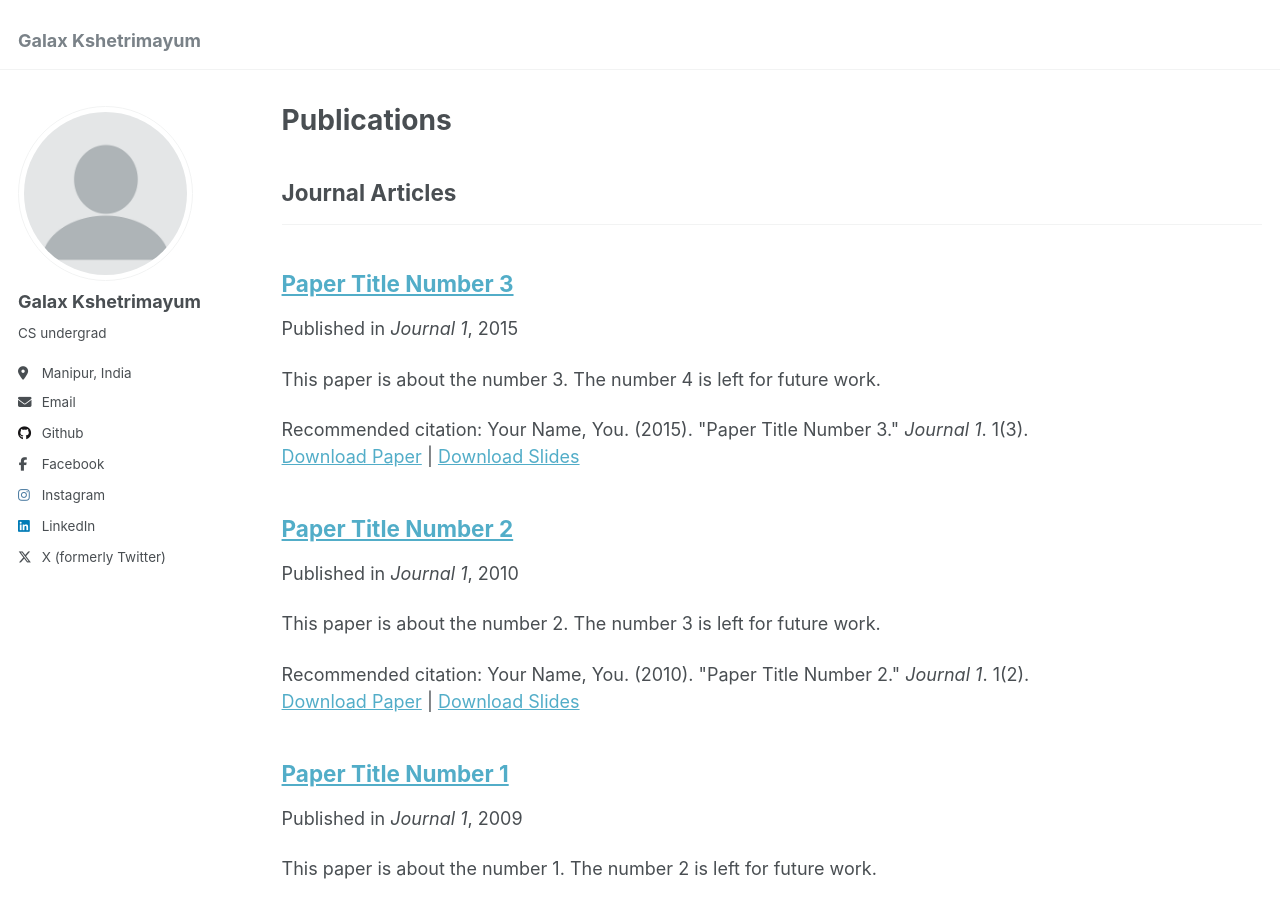
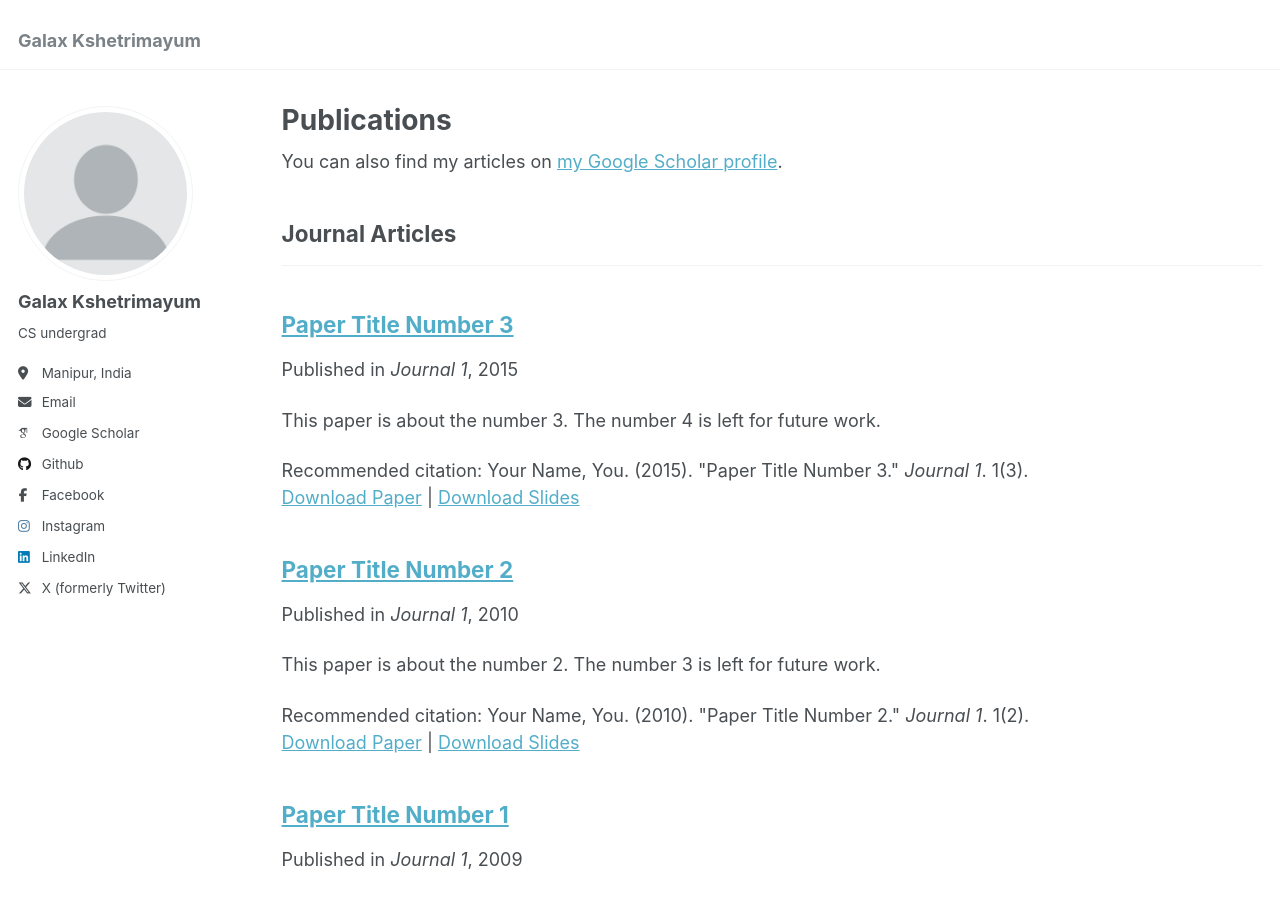
Before and after one commit to galax19ksh/galax19ksh.github.io, a Jekyll site: the page built from _pages/publications.html, in a window 1280 px wide and 900 px high. Built offline with Jekyll 4.4.1, drawn with Linux system fonts in a browser that asks for light colours; some web fonts are replaced; some of the changed lines change nothing that is shown.

Commit message:
Update _config.yml

```diff
--- a/_config.yml
+++ b/_config.yml
@@ -32,7 +32,7 @@ author:
 
   # Academic websites
   arxiv            : # URL - Update with the correct link to your profile
-  googlescholar    : # URL
+  googlescholar    : "https://scholar.google.com/citations?user=mG4imMEAAAAJ&hl=en"
   impactstory      : # URL
   orcid            : # URL
   semantic         : # URL
```
